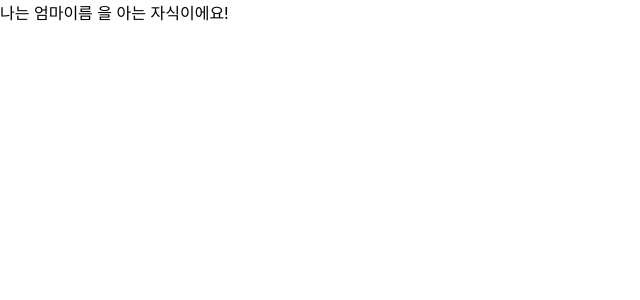
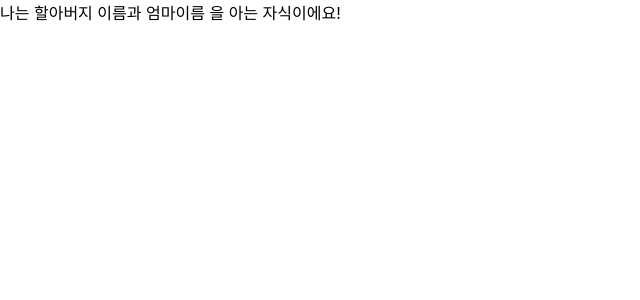
Before and after one commit to JellyKingdom/react-basic, a React (Create React App) app in the folder week-1/: page / in a window 1280 px wide. Shown: the top 300 px of the page, without its empty margins (0-640 px from the left). Built offline with nearby package versions, Linux system fonts and the light colour scheme.

Commit message:
feat: props practice

```diff
--- a/week-1/src/App.js
+++ b/week-1/src/App.js
@@ -3,17 +3,19 @@ import React from "react";
 //props를 통해 부모 -> 자식 데이터가 전달된다.
 function Child(props){
   console.log("props",props.motherName);
-  return <div>나는 {props.motherName} 을 아는 자식이에요!</div>;
+  return <div>나는 {props.grandFatherName}과 {props.motherName} 을 아는 자식이에요!</div>;
 }
 
 //부모 -> 자식 정보를 전달했다!
-function Mother(){
+function Mother(props){
+  const grandpa = props.grandFatherName;
   const name = '엄마이름';
-  return <Child motherName={name}/>;
+  return <Child grandFatherName={grandpa} motherName={name}/>;
 }
 
 function GrandFather(){
-  return <Mother />;
+  const name ='할아버지 이름'
+  return <Mother grandFatherName={name} />;
 }
 
 function App() {
```
